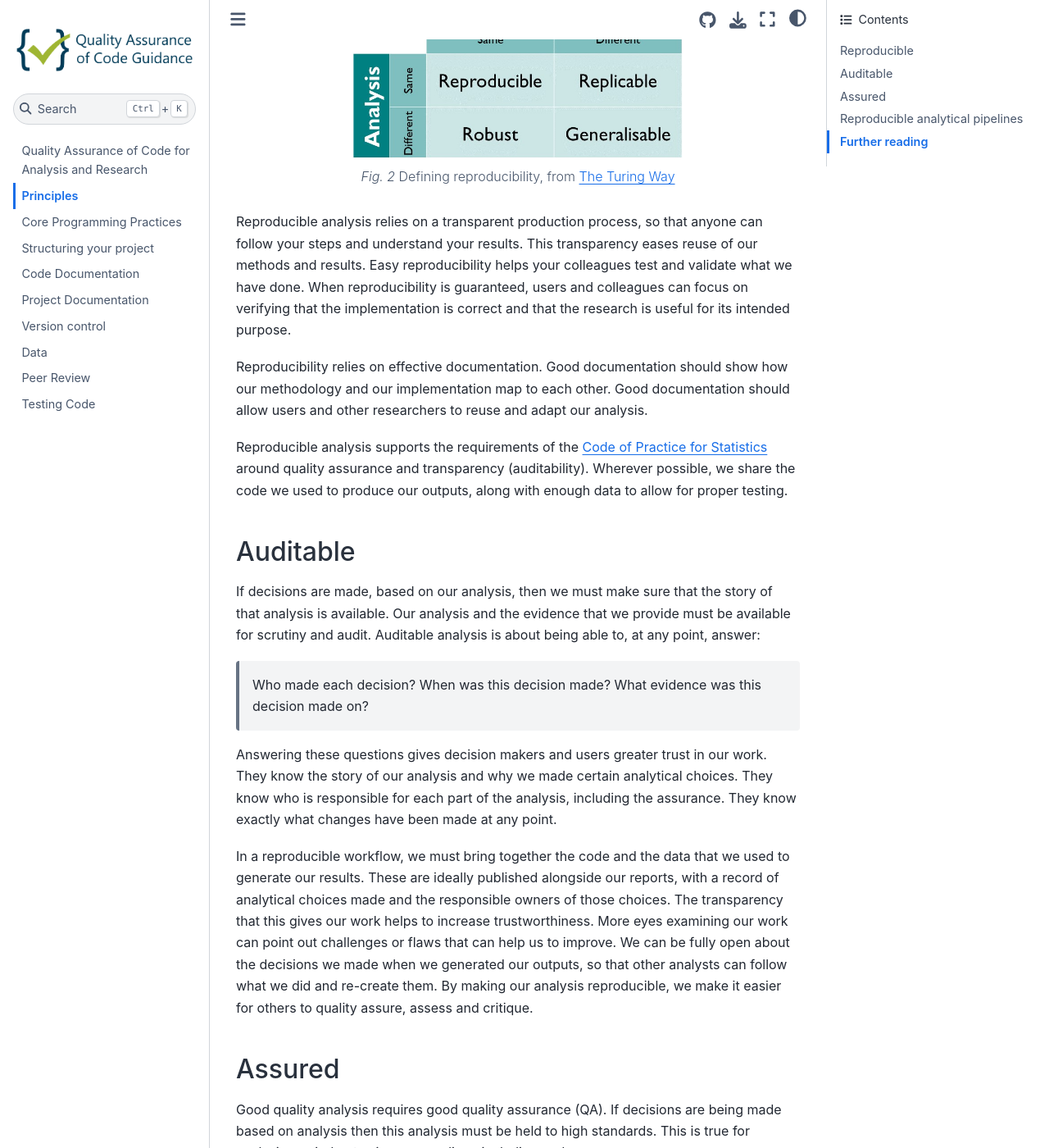
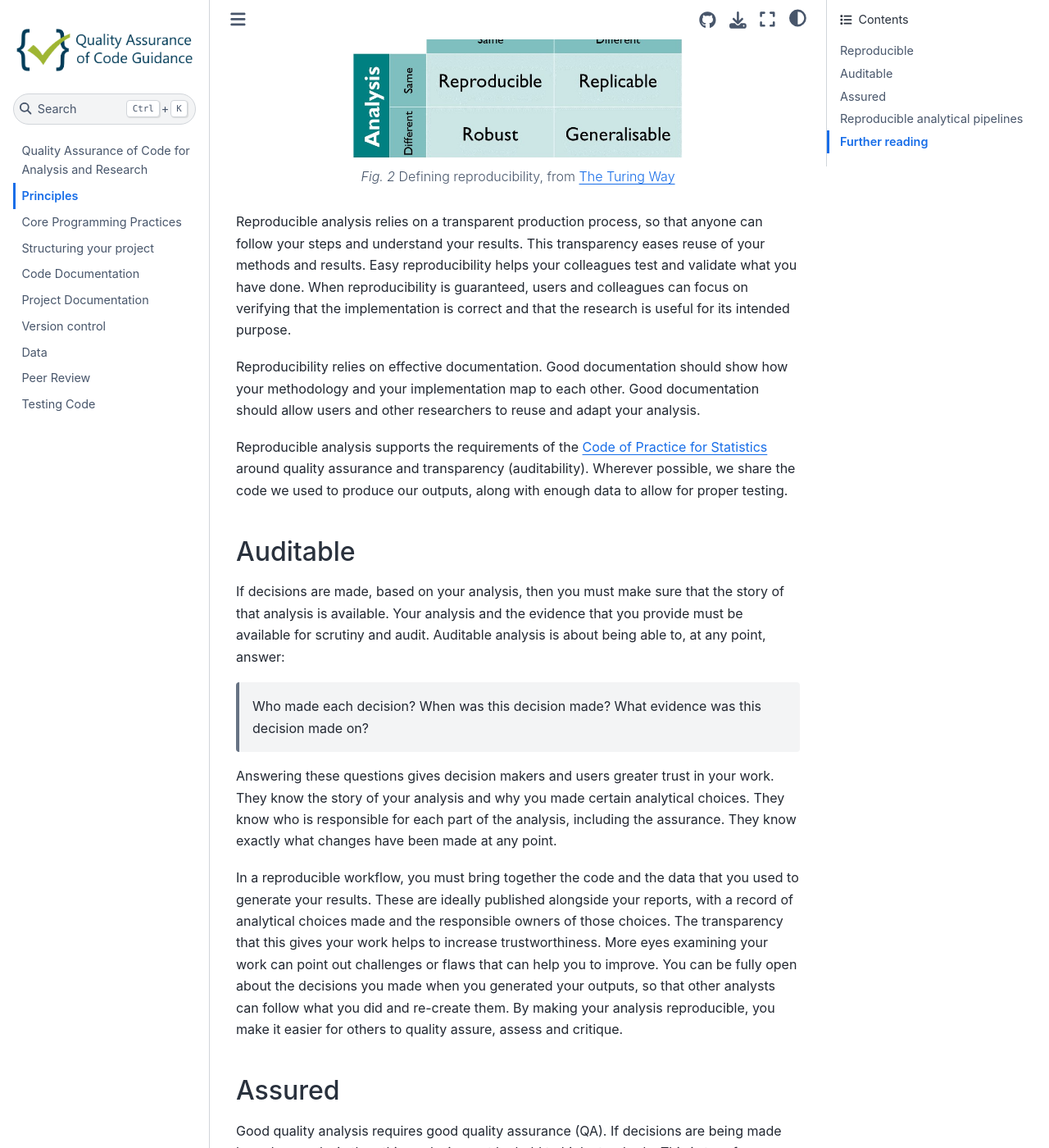
Before and after one commit to best-practice-and-impact/qa-of-code-guidance, a Jupyter Book: the page built from book/principles.md, in a window 1280 px wide and 1400 px high, scrolled down 1002 px. Shown: the whole window at 82% size. Built offline with Jupyter Book 1.0.4 settings and Sphinx 7.4.7 and the Sphinx Book theme 1.1.4, drawn with Linux system fonts in a browser that asks for light colours; some of the changed text lies outside the part shown.

Commit message:
Drafting changes to principles.md

```diff
--- a/book/principles.md
+++ b/book/principles.md
@@ -41,13 +41,13 @@ Defining reproducibility, from [The Turing Way](https://the-turing-way.netlify.a
 
 
 Reproducible analysis relies on a transparent production process, so that anyone can follow your steps and understand your results.
-This transparency eases reuse of our methods and results.
-Easy reproducibility helps your colleagues test and validate what we have done.
+This transparency eases reuse of your methods and results.
+Easy reproducibility helps your colleagues test and validate what you have done.
 When reproducibility is guaranteed, users and colleagues can focus on verifying that the implementation is correct and that the research is useful for its intended purpose.
 
 Reproducibility relies on effective documentation.
-Good documentation should show how our methodology and our implementation map to each other.
-Good documentation should allow users and other researchers to reuse and adapt our analysis.
+Good documentation should show how your methodology and your implementation map to each other.
+Good documentation should allow users and other researchers to reuse and adapt your analysis.
 
 Reproducible analysis supports the requirements of the [Code of Practice for Statistics](https://www.statisticsauthority.gov.uk/code-of-practice/) around quality assurance and transparency (auditability).
 Wherever possible, we share the code we used to produce our outputs, along with enough data to allow for proper testing.
@@ -55,25 +55,25 @@ Wherever possible, we share the code we used to produce our outputs, along with
 
 ## Auditable
 
-If decisions are made, based on our analysis, then we must make sure that the story of that analysis is available.
-Our analysis and the evidence that we provide must be available for scrutiny and audit.
+If decisions are made, based on your analysis, then you must make sure that the story of that analysis is available.
+Your analysis and the evidence that you provide must be available for scrutiny and audit.
 Auditable analysis is about being able to, at any point, answer:
 
 > Who made each decision?
 > When was this decision made?
 > What evidence was this decision made on?
 
-Answering these questions gives decision makers and users greater trust in our work.
-They know the story of our analysis and why we made certain analytical choices.
+Answering these questions gives decision makers and users greater trust in your work.
+They know the story of your analysis and why you made certain analytical choices.
 They know who is responsible for each part of the analysis, including the assurance.
 They know exactly what changes have been made at any point.
 
-In a reproducible workflow, we must bring together the code and the data that we used to generate our results.
-These are ideally published alongside our reports, with a record of analytical choices made and the responsible owners of those choices.
-The transparency that this gives our work helps to increase trustworthiness.
-More eyes examining our work can point out challenges or flaws that can help us to improve.
-We can be fully open about the decisions we made when we generated our outputs, so that other analysts can follow what we did and re-create them.
-By making our analysis reproducible, we make it easier for others to quality assure, assess and critique.
+In a reproducible workflow, you must bring together the code and the data that you used to generate your results.
+These are ideally published alongside your reports, with a record of analytical choices made and the responsible owners of those choices.
+The transparency that this gives your work helps to increase trustworthiness.
+More eyes examining your work can point out challenges or flaws that can help you to improve.
+You can be fully open about the decisions you made when you generated your outputs, so that other analysts can follow what you did and re-create them.
+By making your analysis reproducible, you make it easier for others to quality assure, assess and critique.
 
 
 ## Assured
```
Also changed, not shown: other parts of book/principles.md (+8 -8 lines).
